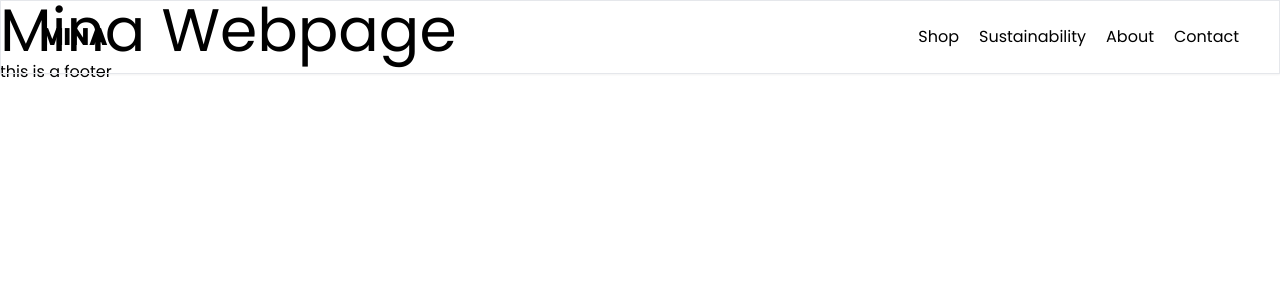
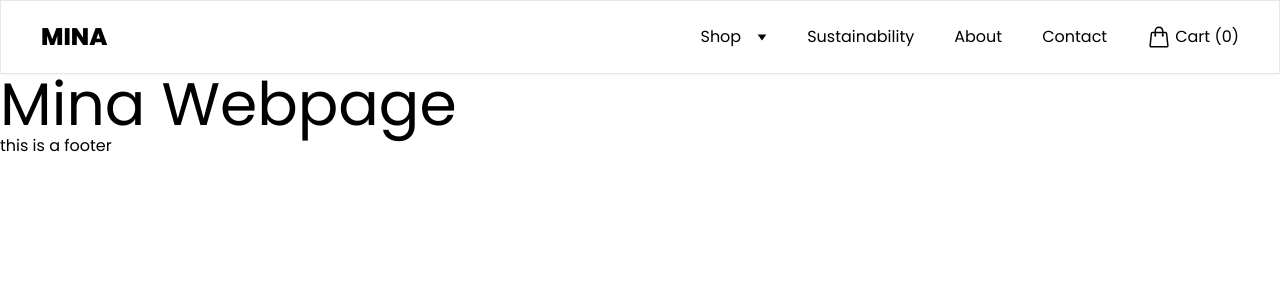
Before and after one commit to xtianbar/next-mina_webpage, a Next.js app: page / in a window 1280 px wide. Shown: the top 300 px of the page. Built offline with nearby package versions, Linux system fonts and the light colour scheme.

Commit message:
fixed navbar with page routing and added heroicons

```diff
--- /dev/null
+++ b/app/about/page.js
@@ -0,0 +1,9 @@
+import React from 'react'
+
+const page = () => {
+  return (
+    <div>About</div>
+  )
+}
+
+export default page
--- /dev/null
+++ b/app/contact/page.js
@@ -0,0 +1,9 @@
+import React from 'react'
+
+const page = () => {
+  return (
+    <div>Contact</div>
+  )
+}
+
+export default page
--- a/app/layout.js
+++ b/app/layout.js
@@ -1,6 +1,6 @@
 import Link from 'next/link'
 import './globals.css'
-import Navbar from '@/components/navbar'
+import { ShoppingBagIcon } from '@heroicons/react/24/outline'
 
 export const metadata = {
   title: 'Mina Webpage',
@@ -12,8 +12,43 @@ export default function RootLayout({ children }) {
   return (
     <html lang="en">
       <body>
-        <header>
-          <Navbar />
+        <header className='w-full z-50 px-10 py-5 border-[0.1rem] border--black border-b shadow-sm'>
+          <nav className=''>
+            <div className='cursor-pointer flex items-center justify-between'>
+              <Link className='flex items-center gap-1 font-bold text-2xl' href={'/'}>
+                <div className='flex items-center text-2xl font-extrabold gap-1'>
+                  <span className='logo'>MINA</span>
+                </div>
+              </Link>
+              <div className='flex gap-10'>
+                <ul className='hidden lg:flex flex-row gap-10'>
+                  <li>
+                    <a href='/shop' className='flex gap-4 items-center'>Shop <svg class="item-content__icon" width="10" height="7" viewBox="0 0 10 7" fill="none" xmlns="http://www.w3.org/2000/svg" data-v-71b59201=""><path d="M5 6.5L0.669873 0.5L9.33013 0.500001L5 6.5Z" fill="currentColor" data-v-71b59201=""></path></svg></a>
+                  </li>
+                  <li>
+                    <a href='/sustainability'>Sustainability</a>
+                  </li>
+                  <li>
+                    <a href='/about'>About</a>
+                  </li>
+                  <li>
+                    <a href='/contact'>Contact</a>
+                  </li>
+                </ul>
+
+                <div className=''>
+                  <ul className='flex flex-row gap-5'>
+                    <li>
+                      <a href='/shop' className='flex gap-1'><ShoppingBagIcon className="h-6 w-6" />Cart (0)</a>
+                    </li>
+
+                  </ul>
+                </div>
+
+              </div>
+
+            </div>
+          </nav>
         </header>
         <main>
         {children}
--- a/app/page.js
+++ b/app/page.js
@@ -3,7 +3,7 @@ import Image from 'next/image'
 export default function Home() {
   return (
       <>
-        <div className='-z-10'>
+        <div className=''>
           <div className='text-6xl'>Mina Webpage</div>
         </div>
       </>
--- /dev/null
+++ b/app/sustainability/page.js
@@ -0,0 +1,9 @@
+import React from 'react'
+
+const page = () => {
+  return (
+    <div>Sustainability</div>
+  )
+}
+
+export default page
--- a/components/navbar.js
+++ /dev/null
@@ -1,35 +0,0 @@
-import Link from 'next/link'
-import React from 'react'
-
-const Navbar = () => {
-  return (
-    <nav className='container fixed z-50 px-10 py-5 border-[0.1rem] border--black border-b shadow-sm'>
-      <div className='cursor-pointer flex items-center justify-between'>
-        <Link className='flex items-center gap-1 font-bold text-2xl' href={'/'}>
-          <div className='flex items-center text-2xl font-extrabold gap-1'>
-            <span className='logo'>MINA</span>
-          </div>
-        </Link>
-        <div className='hidden lg:block'>
-          <ul className='flex flex-row gap-5'>
-            <li>
-              Shop
-            </li>
-            <li>
-              Sustainability
-            </li>
-            <li>
-              About
-            </li>
-            <li>
-              Contact
-            </li>
-
-          </ul>
-        </div>
-      </div>
-    </nav>
-  )
-}
-
-export default Navbar
--- a/package.json
+++ b/package.json
@@ -9,6 +9,7 @@
     "lint": "next lint"
   },
   "dependencies": {
+    "@heroicons/react": "^2.0.18",
     "autoprefixer": "10.4.14",
     "eslint": "8.42.0",
     "eslint-config-next": "13.4.4",
```
Also changed, not shown: app/shop/page.js (renamed from app/shop.js), 1 other file (tests, documents, lock files or other folders).
